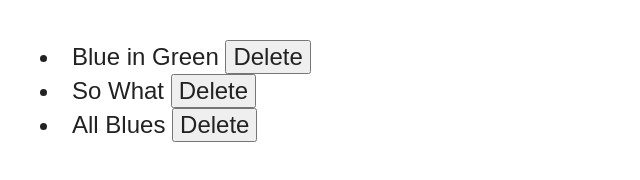
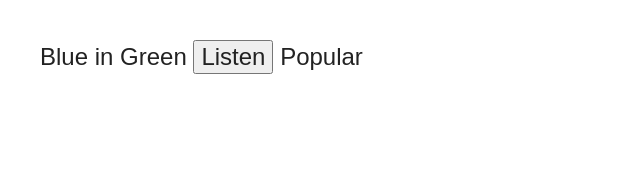
Before and after one commit to brokerstir/total-backbone, a plain HTML site: page index.html in a window 1280 px wide. Shown: the whole page, without its empty margins (0-640 px from the left). Drawn offline with Linux system fonts and the light colour scheme.

Commit message:
add views template

```diff
--- a/index.html
+++ b/index.html
@@ -15,11 +15,21 @@
     </head>
     <body>
 
-        <div id="songs"></div>
+        <div id="container"></div>
 
         <script src="js/lib/jquery-min.js"></script>
         <script src="js/lib/underscore-min.js"></script>
         <script src="js/lib/backbone-min.js"></script>
+
+        <script id="songTemplate" type="text/html">
+            <%= title %>
+            <button>Listen</button>
+
+            <% if (plays > 1000) { %>
+                <span class="popular">Popular</span>
+            <% } %>
+        </script>
+
         <script src="js/main.js"></script>
     </body>
 </html>
--- a/js/main.js
+++ b/js/main.js
@@ -1,18 +1,13 @@
 var Song = Backbone.Model.extend();
-
-var Songs =  Backbone.Collection.extend({
-	model: Song
-});
 
 /////////////////////////////
 // create view class
 var SongView = Backbone.View.extend({
-	tagName: "li",
-
 
 	render: function(){
-		this.$el.html(this.model.get("title") + " <button class='delete'>Delete</button>");
-		this.$el.attr("id", this.model.id);
+		var template = _.template($("#songTemplate").html());
+		var html = template(this.model.toJSON());
+		this.$el.html(html);
 		return this;
 	}
 
@@ -20,56 +15,9 @@ var SongView = Backbone.View.extend({
 
 //////////////////////////////////
 
-var SongsView = Backbone.View.extend({
-	tagName: "ul",
 
-	events: {
-		"click.delete": "onClick",
-		//"click .bookmark": "onClickBookmark",
-	},
+var song = new Song({ title: "Blue in Green", plays: 1100});
 
-	initialize: function(){
-		// register handler for add event
-		this.model.on("add", this.onSongAdded, this);
-		this.model.on("remove", this.onSongRemoved, this);
-		//this.model.on("remove", this.onClick, this);
-	},
 
-	onClick: function(song){
-		console.log("Delete Clicked");
-		this.remove();
-		//this.$("li#" + song.id).remove();
-	},
-
-	onSongAdded: function(song){
-		var songView = new SongView({ model: song});
-		this.$el.append(songView.render().$el);
-	},
-
-	onSongRemoved: function(song){
-		//this.$el.find("li#" + song.id).remove();
-		this.$("li#" + song.id).remove();
-		console.log("Song removed");
-	},
-
-	render: function(){
-		var self = this;
-		this.model.each(function(song){
-			var songView = new SongView({model: song});
-			self.$el.append(songView.render().$el);
-
-		});
-	}
-});
-
-///////////////////////////////////////////////
-///////////////////////////////////////////////
-
-var songs = new Songs([
-	new Song({ id: 1, title: "Blue in Green"}),
-	new Song({ id: 2, title: "So What"}),
-	new Song({ id: 3, title: "All Blues"})
-]);
-
-var songsView = new SongsView({ el: "#songs", model: songs});
-songsView.render()
+var songView = new SongView({ el: "#container", model: song});
+songView.render();
```
